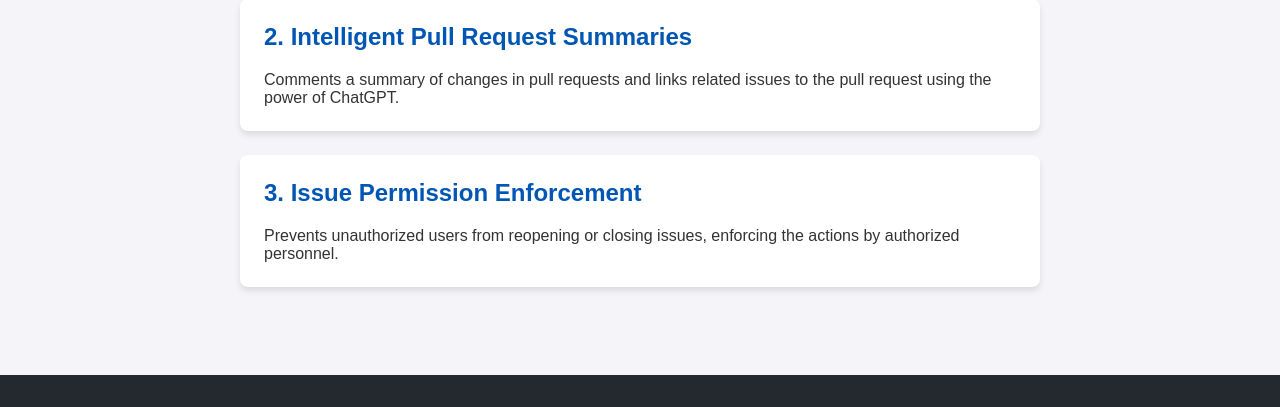
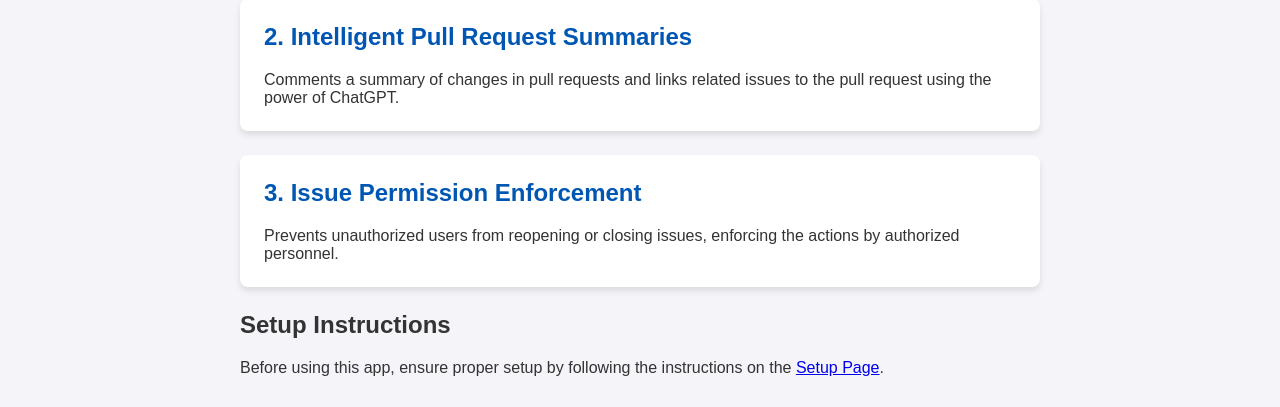
Before and after one commit to Janiel777/BotManager, a Flask app: page / in a window 1280 px wide. Shown: the part 388-795 px from the top of the page. Run offline with Flask 3, Linux system fonts and the light colour scheme; parts of the project's set-up code (start-up, migrations or seed data) failed here and were passed over.

Commit message:
Se añadieron referencias entre si en las paginas de setup y home page.

```diff
--- a/templates/home.html
+++ b/templates/home.html
@@ -30,6 +30,10 @@
                 <p>Prevents unauthorized users from reopening or closing issues, enforcing the actions by authorized personnel.</p>
             </div>
         </section>
+        <section class="setup-link">
+            <h2>Setup Instructions</h2>
+            <p>Before using this app, ensure proper setup by following the instructions on the <a href="{{ url_for('setup') }}">Setup Page</a>.</p>
+        </section>
     </main>
     <footer>
         <p>&copy; {{ year }} GitHub App. Built for managing repository actions efficiently.</p>
--- a/templates/setup.html
+++ b/templates/setup.html
@@ -28,6 +28,9 @@
             It is crucial for authorized users to generate these tokens. You can find the link to generate tokens on the home page of this app.</p>
             <p>Place the <code>permissions.json</code> file in the root directory of the repository where the app is installed.</p>
         </section>
+        <section>
+            <p>Once you have set up the required file, you can explore more about the app's features on the <a href="{{ url_for('home') }}">Home Page</a>.</p>
+        </section>
     </main>
     <footer>
         <p>&copy; {{ year }} GitHub App. Built for managing repository actions efficiently.</p>
```
